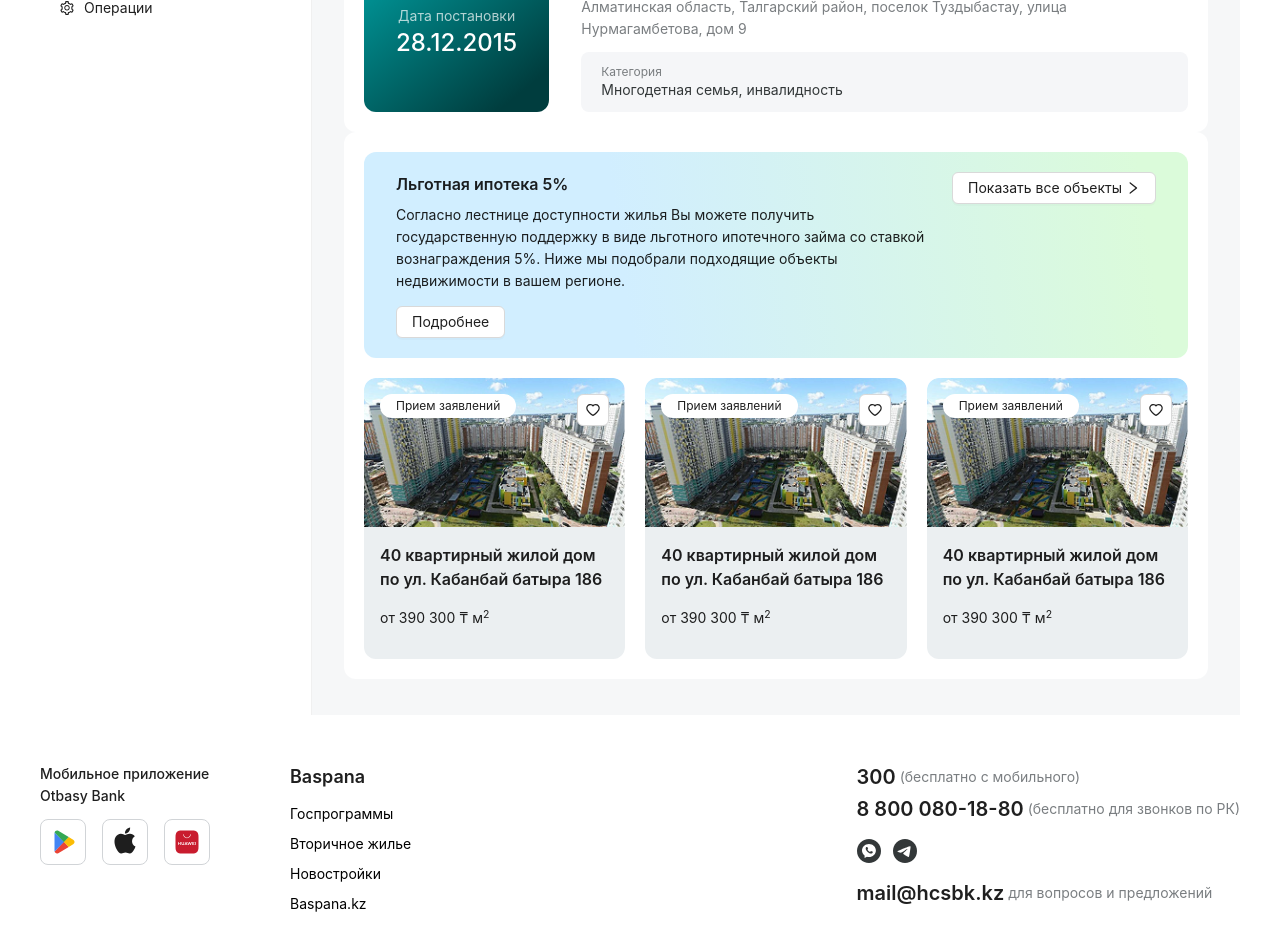
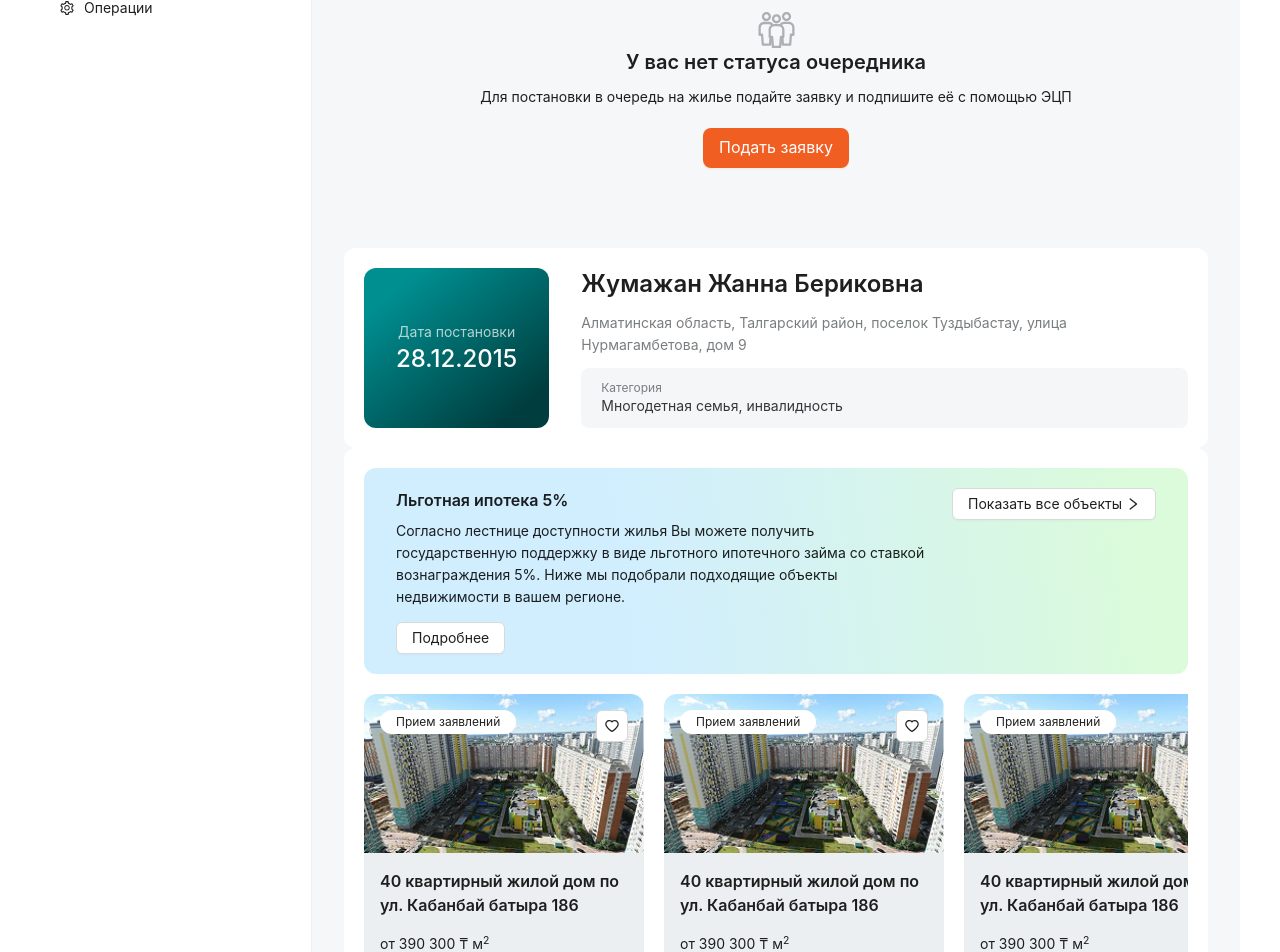
Before and after one commit to Asselya123/baspana-front, a React (Vite) app: page /profile in a window 1280 px wide. Shown: the part 220-1172 px from the top of the page. Built offline with nearby package versions, Linux system fonts and the light colour scheme.

Commit message:
feat: applications list

```diff
--- a/src/modules/application/pages/ProfilePage.tsx
+++ b/src/modules/application/pages/ProfilePage.tsx
@@ -1,8 +1,9 @@
 import { HeartOutlined, RightOutlined } from "@ant-design/icons";
-import { Button, Typography } from "antd";
+import { Button, ConfigProvider, Typography } from "antd";
 import PreviewCard from "@/assets/card-preview.png";
+import PeopleIcon from "@/assets/people.svg";
 
-const AppartmentCard = ({
+const ApartmentItemCard = ({
   title,
   price,
   label,
@@ -15,13 +16,13 @@ const AppartmentCard = ({
   isLiked: boolean;
 }) => {
   return (
-    <div className="overflow-hidden rounded-xl">
+    <div className="w-[280px] min-w-[280px] overflow-hidden rounded-xl">
       <div className="relative">
-        <img src={image} alt={title} className="object-cover w-full" />
+        <img src={image} alt={title} className="w-full object-cover" />
         <div className="absolute right-4 top-4">
           <Button icon={<HeartOutlined />} />
         </div>
-        <div className="absolute px-4 py-1 text-xs bg-white left-4 top-4 rounded-2xl">
+        <div className="absolute left-4 top-4 rounded-2xl bg-white px-4 py-1 text-xs">
           {label}
         </div>
       </div>
@@ -33,7 +34,27 @@ const AppartmentCard = ({
   );
 };
 
-const APPARTMENT_PREVIEW_LIST = [
+const APARTMENT_PREVIEW_LIST = [
+  {
+    label: "Прием заявлений",
+    price: (
+      <span>
+        от 390 300 ₸ м<sup>2</sup>
+      </span>
+    ),
+    image: PreviewCard,
+    title: "40 квартирный жилой дом по ул. Кабанбай батыра 186",
+  },
+  {
+    label: "Прием заявлений",
+    price: (
+      <span>
+        от 390 300 ₸ м<sup>2</sup>
+      </span>
+    ),
+    image: PreviewCard,
+    title: "40 квартирный жилой дом по ул. Кабанбай батыра 186",
+  },
   {
     label: "Прием заявлений",
     price: (
@@ -66,12 +87,33 @@ const APPARTMENT_PREVIEW_LIST = [
   },
 ];
 
+const NoApplicationFound = () => {
+  return (
+    <div className="flex flex-col items-center justify-center p-20">
+      <img src={PeopleIcon} alt="No application found" />
+      <Typography.Title level={4}>
+        У вас нет статуса очередника
+      </Typography.Title>
+      <p className="text-[#7A7E81 mb-5 text-center">
+        Для постановки в очередь на жилье подайте заявку и подпишите её с
+        помощью ЭЦП
+      </p>
+      <ConfigProvider theme={{ token: { colorPrimary: "#F05E22" } }}>
+        <Button size="large" type="primary">
+          Подать заявку
+        </Button>
+      </ConfigProvider>
+    </div>
+  );
+};
+
 export const ProfilePage = () => {
   return (
     <>
-      <div className="flex gap-8 p-5 bg-white rounded-xl">
+      <NoApplicationFound />
+      <div className="flex gap-8 rounded-xl bg-white p-5">
         <div
-          className="flex flex-col items-center justify-center px-8 py-5 rounded-xl"
+          className="flex flex-col items-center justify-center rounded-xl px-8 py-5"
           style={{
             background:
               "linear-gradient(141deg, #008F91 15.18%, #003D3E 86.41%)",
@@ -94,9 +136,9 @@ export const ProfilePage = () => {
           </div>
         </div>
       </div>
-      <div className="flex flex-col gap-5 p-5 bg-white rounded-xl">
+      <div className="flex flex-col gap-5 rounded-xl bg-white p-5">
         <div
-          className="flex gap-5 px-8 py-5 rounded-xl"
+          className="flex gap-5 rounded-xl px-8 py-5"
           style={{
             background:
               "linear-gradient(262deg, #DBFBDA 5.93%, #D1EEFF 68.26%)",
@@ -120,9 +162,9 @@ export const ProfilePage = () => {
           </Button>
         </div>
         <div>
-          <div className="flex justify-between gap-5">
-            {APPARTMENT_PREVIEW_LIST.map((item, index) => (
-              <AppartmentCard key={index} {...item} isLiked={false} />
+          <div className="flex w-[calc(min(100vw,1280px)-272px-80px-64px-40px)] gap-5 overflow-x-scroll">
+            {APARTMENT_PREVIEW_LIST.map((item, index) => (
+              <ApartmentItemCard key={index} {...item} isLiked={false} />
             ))}
           </div>
         </div>
```
Also changed, not shown: src/assets/people.svg (added).
